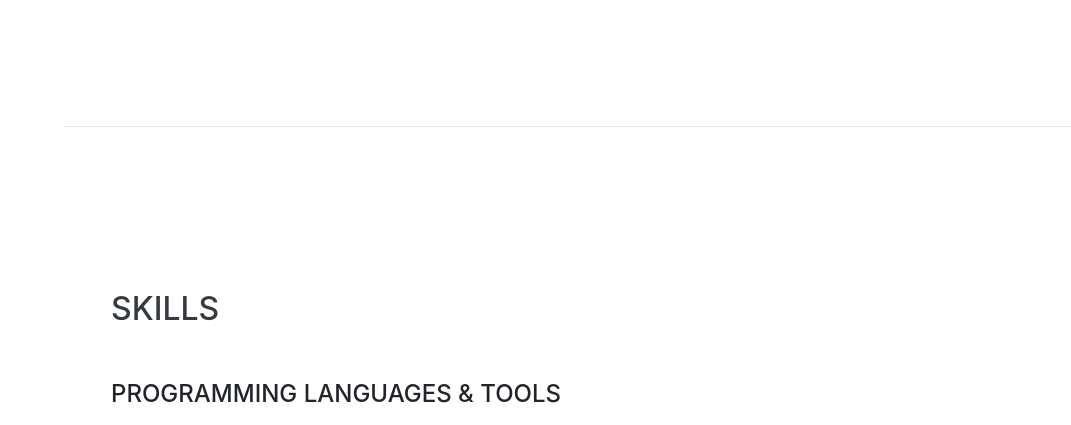
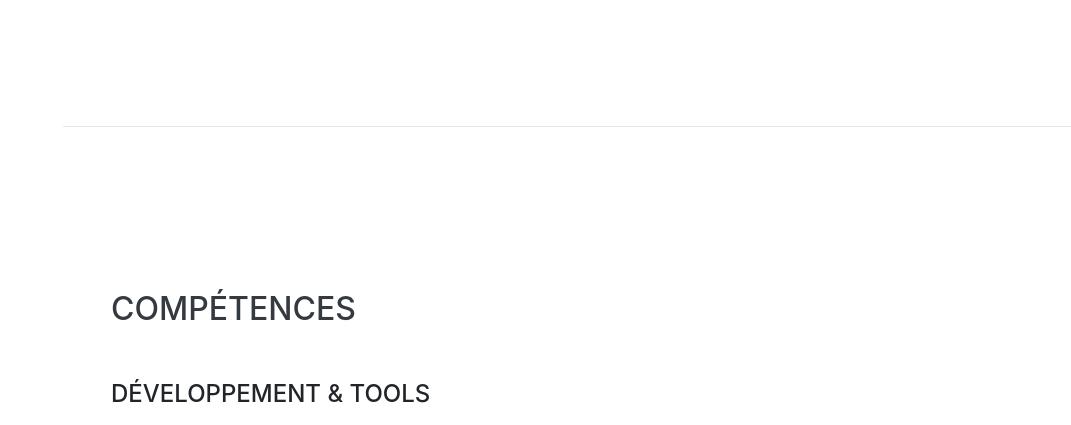
Before and after one commit to kuasar-mknd/mknd, a website with bundled scripts: page startbootstrap-resume-gh-pages/index.html in a window 1280 px wide. Shown: the part 2276-2701 px from the top of the page, without its empty margins (209-1280 px from the left). Built offline with nearby package versions, Linux system fonts and the light colour scheme; a web font is replaced by a local one.

Commit message:
Bootstrap Upgrade 2020

```diff
--- a/startbootstrap-resume-gh-pages/css/resume.css
+++ b/startbootstrap-resume-gh-pages/css/resume.css
@@ -1,6 +1,6 @@
 /*!
  * Start Bootstrap - Resume v5.0.8 (https://startbootstrap.com/template-overviews/resume)
- * Copyright 2013-2019 Start Bootstrap
+ * Copyright 2013-2020 Start Bootstrap
  * Licensed under MIT (https://github.com/BlackrockDigital/startbootstrap-resume/blob/master/LICENSE)
  */
 
--- a/startbootstrap-resume-gh-pages/index.html
+++ b/startbootstrap-resume-gh-pages/index.html
@@ -164,9 +164,9 @@
 
     <section class="resume-section p-3 p-lg-5 d-flex align-items-center" id="skills">
       <div class="w-100">
-        <h2 class="mb-5">Skills</h2>
+        <h2 class="mb-5">Compétences</h2>
 
-        <div class="subheading mb-3">Programming Languages &amp; Tools</div>
+        <div class="subheading mb-3">Développement &amp; Tools</div>
         <ul class="list-inline dev-icons">
           <li class="list-inline-item">
             <i class="fab fa-html5"></i>
```
Also changed, not shown: startbootstrap-resume-gh-pages/css/resume.min.css, startbootstrap-resume-gh-pages/js/resume.min.js.
